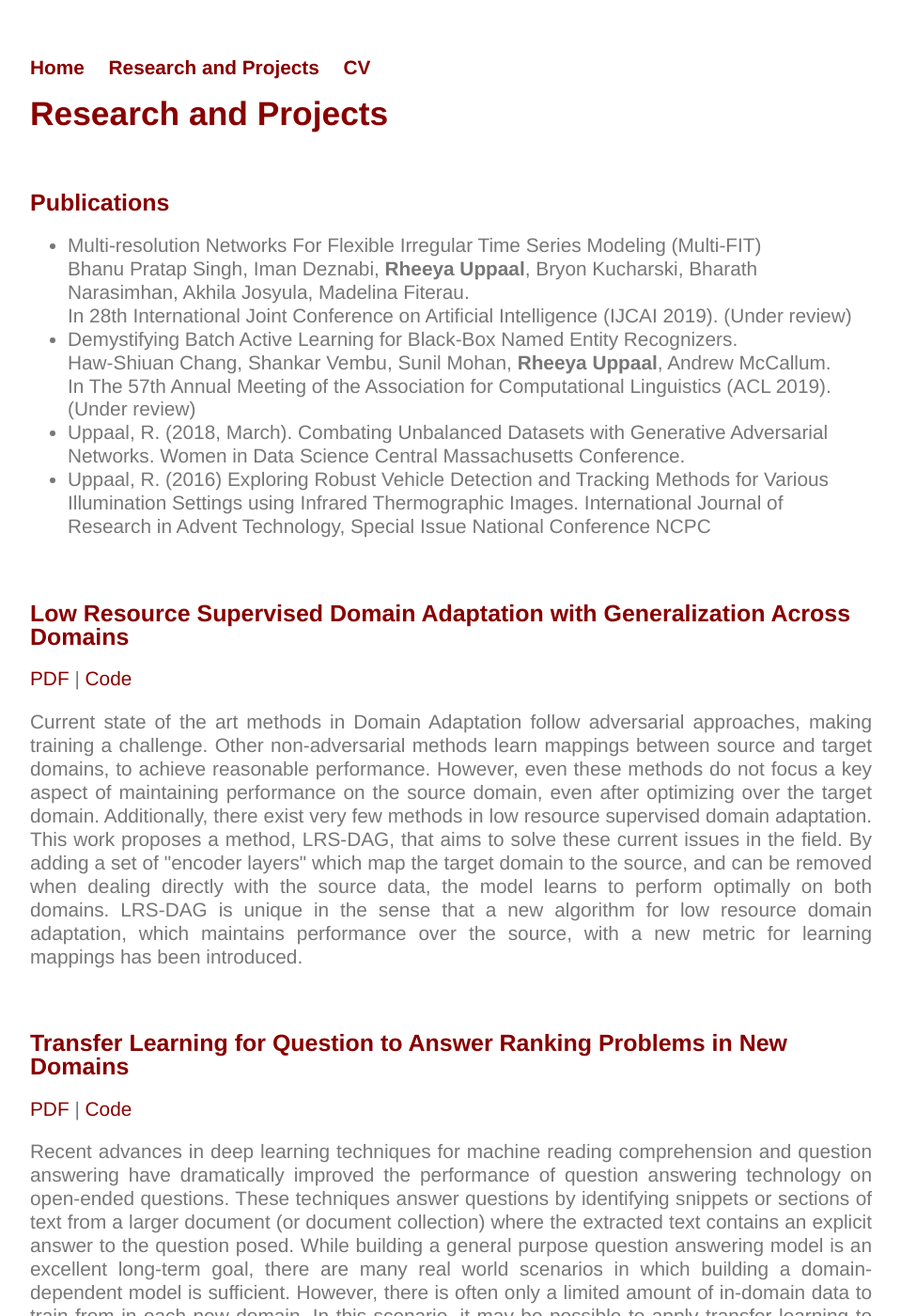
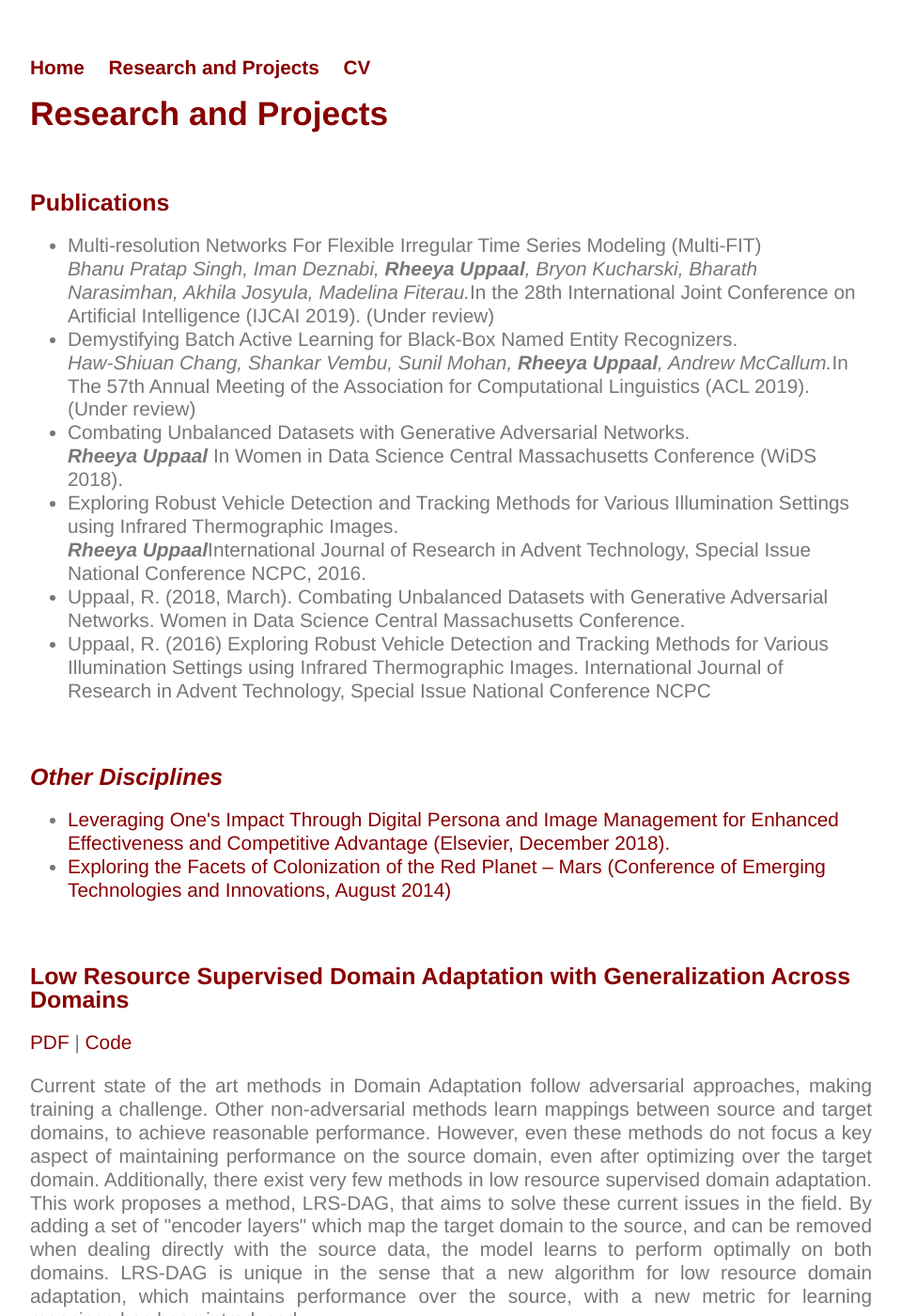
Before and after one commit to Uppaal/Uppaal.github.io, a Jekyll site: the page built from projects/index.html, in a window 1280 px wide and 1400 px high. Shown: the whole window at 94% size, without its empty margins (160-1119 px from the left). Built offline with Jekyll 4.4.1, drawn with Linux system fonts in a browser that asks for light colours; some of the changed text lies outside the part shown.

Commit message:
Update index.html

```diff
--- a/projects/index.html
+++ b/projects/index.html
@@ -8,8 +8,12 @@ title: Research and Projects
 
 	<h2>Publications</h2>
 	<ul>
-	<li>Multi-resolution Networks For Flexible Irregular Time Series Modeling (Multi-FIT)<br>Bhanu Pratap Singh, Iman Deznabi, <b>Rheeya Uppaal</b>, Bryon Kucharski, Bharath Narasimhan, Akhila Josyula, Madelina Fiterau.<br>In 28th International Joint Conference on Artificial Intelligence (IJCAI 2019). (Under review)</li>
-	<li>Demystifying Batch Active Learning for Black-Box Named Entity Recognizers.<br>Haw-Shiuan Chang, Shankar Vembu, Sunil Mohan, <b>Rheeya Uppaal</b>, Andrew McCallum.<br>In The 57th Annual Meeting of the Association for Computational Linguistics (ACL 2019). (Under review)</li>
+	<li>Multi-resolution Networks For Flexible Irregular Time Series Modeling (Multi-FIT)<br><i>Bhanu Pratap Singh, Iman Deznabi, <b>Rheeya Uppaal</b>, Bryon Kucharski, Bharath Narasimhan, Akhila Josyula, Madelina Fiterau.</i>In the 28th International Joint Conference on Artificial Intelligence (IJCAI 2019). (Under review)</li>
+	<li>Demystifying Batch Active Learning for Black-Box Named Entity Recognizers.<br><i>Haw-Shiuan Chang, Shankar Vembu, Sunil Mohan, <b>Rheeya Uppaal</b>, Andrew McCallum.</i>In The 57th Annual Meeting of the Association for Computational Linguistics (ACL 2019). (Under review)</li>
+	<li> Combating Unbalanced Datasets with Generative Adversarial Networks. <br> <i><b>Rheeya Uppaal</b></i> In Women in Data Science Central Massachusetts Conference (WiDS 2018).</li>
+	<li>Exploring Robust Vehicle Detection and Tracking Methods for Various Illumination Settings using
+		Infrared Thermographic Images.<br><b><i>Rheeya Uppaal</i></b>International Journal of Research in Advent Technology, Special Issue National Conference NCPC, 2016.</li>
+
 	<li> Uppaal, R. (2018, March). Combating Unbalanced Datasets with Generative Adversarial Networks. Women in Data
 		Science Central Massachusetts Conference.</li>
 	<li>Uppaal, R. (2016) Exploring Robust Vehicle Detection and Tracking Methods for Various Illumination Settings using
@@ -17,6 +21,14 @@ Infrared Thermographic Images. International Journal of Research in Advent Techn
 	Conference NCPC</li>
 	</ul>
 	<br>
+
+	<h2><i>Other Disciplines</i></h2>
+	<ul>
+	<li> <a href="https://papers.ssrn.com/sol3/papers.cfm?abstract_id=3306567">Leveraging One's Impact Through Digital Persona and Image Management for Enhanced Effectiveness and Competitive Advantage (Elsevier, December 2018). </a></li>
+	<li> <a href="https://drive.google.com/file/d/1Upq_uYb5GyOm8xf69k1Ca37ycIyI1b-z/view?usp=sharing"> Exploring the Facets of Colonization of the Red Planet – Mars (Conference of Emerging Technologies and Innovations, August 2014)</a></li>
+	</ul>
+	<br>
+
 	<h2>Low Resource Supervised Domain Adaptation with Generalization Across Domains</h2>
 	<p><a href="https://drive.google.com/file/d/1ceyg2lOjqed5l1IrWz8A5oFQEvEGwFf3/view?usp=sharing">PDF</a> | <a href="https://github.com/Uppaal/LRS-DAG">Code</a>
 	<p align="justify">Current state of the art methods in Domain Adaptation follow adversarial approaches, making training a challenge. Other non-adversarial methods learn mappings between source and target domains, to achieve reasonable performance. However, even these methods do not focus a key aspect of maintaining performance on the source domain, even after optimizing over the target domain. Additionally, there exist very few methods in low resource supervised domain adaptation. This work proposes a method, LRS-DAG, that aims to solve these current issues in the field. By adding a set of "encoder layers" which map the target domain to the source, and can be removed when dealing directly with the source data, the model learns to perform optimally on both domains. LRS-DAG is unique in the sense that a new algorithm for low resource domain adaptation, which maintains performance over the source, with a new metric for learning mappings has been introduced.</p>
@@ -56,10 +68,3 @@ the lesser represented classes. To my best knowledge, GANs have never been used
 	<p><a href="https://github.com/Uppaal/Projects/blob/master/FER/Project%20Report.pdf">PDF</a></p>
 	<p align="justify">Created a Facial Expression Recognition system using vanilla Convolutional Neural Networks, for automatically identifying the condition of patients in hospitals. The model was aimed to be computationally inexpensive, to enable real time tracking through video.</p>
 	<br>
-
-	<h2><i>Other Disciplines</i></h2>
-	<ul>
-	<li> <a href="https://papers.ssrn.com/sol3/papers.cfm?abstract_id=3306567">Leveraging One's Impact Through Digital Persona and Image Management for Enhanced Effectiveness and Competitive Advantage (Elsevier, December 2018). </a></li>
-	<li> <a href="https://drive.google.com/file/d/1Upq_uYb5GyOm8xf69k1Ca37ycIyI1b-z/view?usp=sharing"> Exploring the Facets of Colonization of the Red Planet – Mars (Conference of Emerging Technologies and Innovations, August 2014)</a></li>
-	</ul>
-	<br>
```
